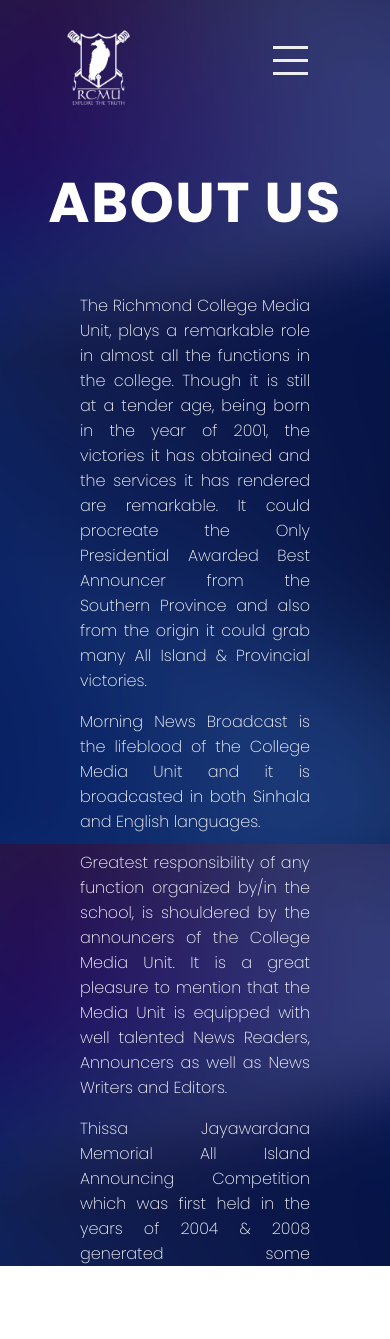
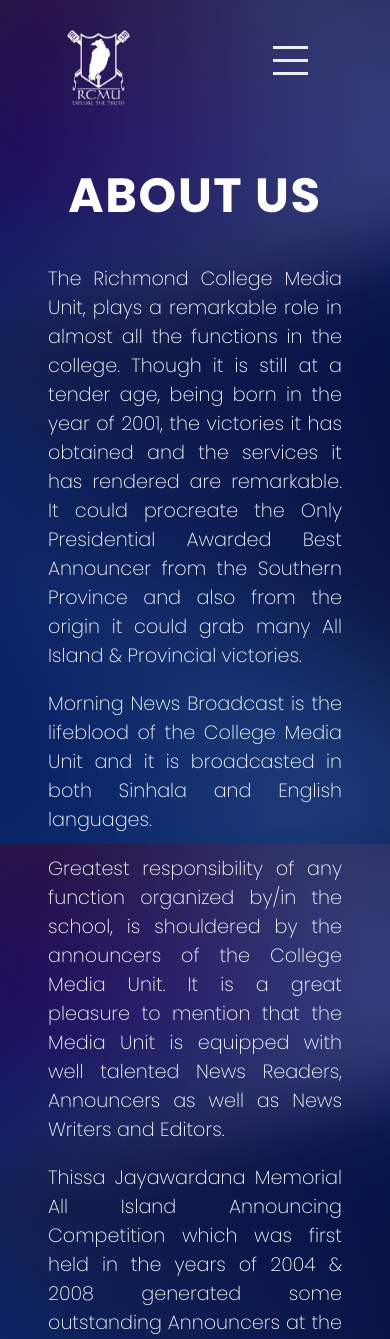
Before and after one commit to YasiruLaki/Media-Website, a PHP site: page /about/index.html in a window 390 px wide. Shown: the top 1339 px of the page. Before the commit the page ends 1266 px from the top, so only its background shows below. Run offline with PHP 8.4, Linux system fonts and the light colour scheme.

Commit message:
about responsive

```diff
--- a/about/index.html
+++ b/about/index.html
@@ -28,11 +28,11 @@
 
           <!-- Nav Bar -->
                 <div class="nav-links">
-                    <a href="#" class="hover-underline-animation" target="_blank">Home</a>
-                    <a href="#" class="hover-underline-animation" target="_blank">About</a>
-                    <a href="#" class="hover-underline-animation" target="_blank">Achievements</a>
-                    <a href="#" class="hover-underline-animation" target="_blank">Posts</a>
-                    <a href="#" class="hover-underline-animation" target="_blank">Contact</a>
+                    <a href="#" class="nav-link hover-underline-animation" target="_blank">Home</a>
+                    <a href="#" class="nav-link hover-underline-animation" target="_blank">About</a>
+                    <a href="#" class="nav-link hover-underline-animation" target="_blank">Achievements</a>
+                    <a href="#" class="nav-link hover-underline-animation" target="_blank">Posts</a>
+                    <a href="#" class="nav-link hover-underline-animation" target="_blank">Contact</a>
                     <a href="#" target="_blank" class="signupbtn">Sign Up</a>
                 </div>
             </div>
--- a/about/styles.css
+++ b/about/styles.css
@@ -5,11 +5,12 @@
 
 body {
   overflow-x: hidden;
+  margin-bottom: 0;
 }
 
     .about {
       background-image: url("../Graphics/Background\ new.jpg");
-      height: 150vh;
+      min-height: 150vh;
       width: 100%;
       background-size: cover;
       background-position: center;
@@ -41,20 +42,18 @@ body {
     }
 
     .signupbtn{
-      display: inline !important;
-      float: right;
+      display: inline-block;
       font-size: 22px;
-      font-family: MADE Tommy Soft;
-      inline-size: 111px;
-      margin-top: 49px;
+      font-family: "MADE Tommy Soft";
+      word-spacing: 0.5px;
       text-decoration: none;
       color: #fafafa;
       background-color: #8c00ff;
       border-radius: 10px;
-      padding-top: 5px;
-      padding-bottom: 5px;
-      padding-left: 17px;
-      margin-right: -708px;
+      margin-right: 4rem;
+      padding: 5px;
+      padding-left: 0.8rem;
+      padding-right: 0.8rem;
       transition: 300ms;
     }
 
@@ -102,16 +101,17 @@ body {
       font-family: MADE Tommy Soft;
       inline-size: 807px;
       margin-top: 43px;
+      margin-right: 1.9rem;
     }
 
-    .nav > .nav-links > a {
+    .nav-link {
       display: inline-block;
       padding: 13px 10px 13px 10px;
       text-decoration: none;
-      color: #e9e9e9;
+      color: #e0e0e0;
     }
 
-    .nav > .nav-links > a:hover {
+    .nav-link:hover {
       color: rgb(255, 255, 255);
     }
 
@@ -124,7 +124,6 @@ body {
     .hover-underline-animation {
       display: inline-block;
       position: relative;
-      color: white;
     }
 
     .hover-underline-animation:after {
@@ -161,15 +160,15 @@ body {
 
     .about-text {
         color: white;
-        margin-left: 10rem;
-        margin-right: 10rem;
+        margin-left: 9rem;
+        margin-right: 9rem;
         margin-top: 6rem;
         font-size: 1.3rem;
         text-align: justify;
         font-weight: 200;
     }
 
-    /* Mobile Nav Bar */
+    /* Laptop Nav Bar */
 
         @media (max-width:1024px) {
           .nav > .nav-btn {
@@ -205,7 +204,7 @@ body {
             top: 50px;
             left: 0px;
           }
-          .nav > .nav-links > a {
+          .nav-link {
             display: block;
             width: 100%;
           }
@@ -230,7 +229,7 @@ body {
               margin-left: 5rem;
               margin-right: 5rem;
               margin-top: 3rem;
-              font-size: 1rem;
+              font-size: 1.1rem;
               font-family: Poppins;
           }
 
@@ -240,3 +239,20 @@ body {
               width: 111px !important;
           }
         }
+
+        /* Phone Responsive */
+
+        @media (max-width:480px) {
+
+          .header {
+            font-size: 3rem;
+          }
+
+          .about-text {
+            margin-left: 3rem;
+            margin-right: 3rem;
+            margin-top: 1.5rem;
+            font-size: 1.2rem;
+          }
+
+        }
```
